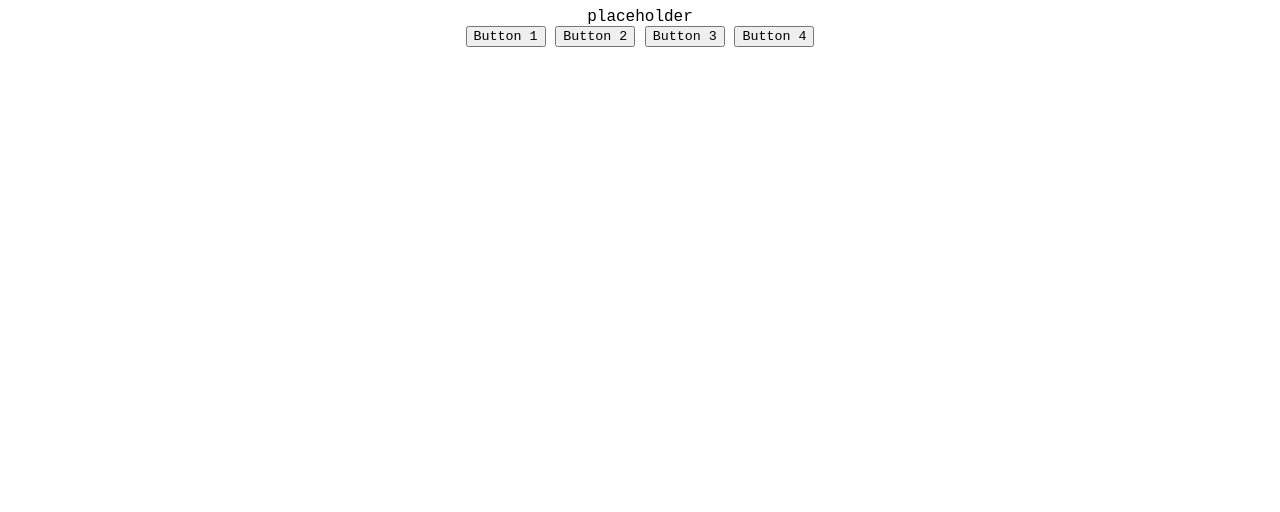
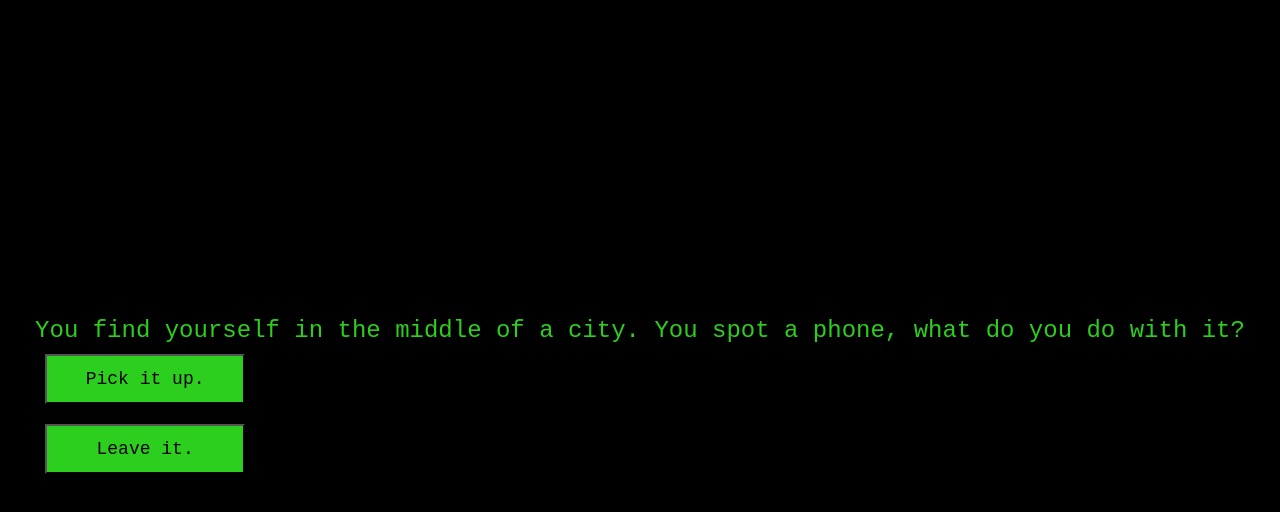
Before and after one commit to peyton33/website_code, a plain HTML site: page page3.html in a window 1280 px wide. Drawn offline with Linux system fonts and the light colour scheme.

Commit message:
deploy javascript code for game

```diff
--- a/game.js
+++ b/game.js
@@ -0,0 +1,149 @@
+const textElement = document.getElementById('text')
+const optionButtonsElement = document.getElementById('option-buttons')
+
+let state = {}
+
+function startGame() {
+  state = {}
+  showTextNode(1)
+}
+
+function showTextNode(textNodeIndex) {
+  const textNode = textNodes.find(textNode => textNode.id === textNodeIndex)
+  textElement.innerText = textNode.text
+  while (optionButtonsElement.firstChild) {
+    optionButtonsElement.removeChild(optionButtonsElement.firstChild)
+  }
+
+  textNode.options.forEach(option => {
+    if (showOption(option)) {
+      const button = document.createElement('button')
+      button.innerText = option.text
+      button.classList.add('btn')
+      button.addEventListener('click', () => selectOption(option))
+      optionButtonsElement.appendChild(button)
+    }
+  })
+}
+
+function showOption(option) {
+  return option.requiredState == null || option.requiredState(state)
+}
+
+function selectOption(option) {
+  const nextTextNodeId = option.nextText
+  if (nextTextNodeId <= 0) {
+    return startGame()
+  }
+  state = Object.assign(state, option.setState)
+  showTextNode(nextTextNodeId)
+}
+
+const textNodes = [
+    {
+        id: 1,
+        text: "You find yourself in the middle of a city. You spot a phone, what do you do with it?",
+        options: [
+            {
+                text: 'Pick it up.',
+                setState: {phone: true},
+                nextText: 2
+            },
+            {
+                text: 'Leave it.',
+                setState: {phone: false},
+                nextText: 2
+            }
+        ]
+    },
+    {
+        id: 2,
+        text: "You walk around the city for a little bit. After walking around, a man comes up to you and asks if you have anything you were willing to give for money.",
+        options: [
+            {
+                text:'Give him the phone.',
+                requiredState: (currentState) => currentState.phone,
+                setState: {phone: false, money: true},
+                nextText: 3
+            },
+            {
+                text:'Tell the man you have nothing.',
+                nextText: 4
+            }
+        ]
+    },
+    {
+        id: 3,
+        text: "You see a store and decide to head inside, what do you buy?",
+        options: [
+            {
+                text: 'Food',
+                setState: {money: false, food:true},
+                nextText: 4
+            },
+            {
+                text: 'Pepper spray',
+                setState: {money: false, spray:true},
+                nextText: 4
+            },
+            {
+                text: 'Buy nothing and leave',
+                nextText: 4
+            }
+        ]
+    },
+    {
+        id: 4,
+        text: "It is getting dark and you decide to take a nap. You wake up to the shuffling of feet and see a person in a mask telling you to give them everything you have. What do you do?",
+        options: [
+            {
+                text: 'Use the pepper spray',
+                requiredState: (currentState) => currentState.spray,
+                setState: {spray: false},
+                nextText: 5
+            },
+            {
+                text: 'Give him the money',
+                requiredState: (currentState) => currentState.money,
+                setState: {money: false},
+                nextText: 6
+            },
+            {
+                text: 'Tell the robber you have nothing',
+                nextText: 7
+            }
+        ]
+    },
+    {
+        id: 5,
+        text: "You use the pepper spray and the robber runs away. You walk around for a while and then fall into a seemingly endless pit. You finally wake up and sigh in relief that it was just a dream.",
+        options: [
+            {
+                text: 'Restart',
+                nextText: -1
+            }
+        ]
+    },
+    {
+        id: 6,
+        text: "You give the robber the money and he leaves. You start to get hungry and try to find food, but you can't buy any. You feel like you are about to die of starvation when you wake up. It was all just a dream.",
+        options: [
+            {
+                text: 'Restart',
+                nextText: -1
+            }
+        ]
+    },
+    {
+        id: 7,
+        text: "The robber is about to attack you, but you wake up. It was only a dream.",
+        options: [
+            {
+                text: 'Restart',
+                nextText: -1
+            }
+        ]
+    }
+]
+
+startGame();
--- a/page3.html
+++ b/page3.html
@@ -10,21 +10,18 @@
 </head>
 <body>
     <div class="container">
-        <center>
+        <div id="text"></div>
 
-            <div id="text">placeholder</div>
+        <div id="option-buttons" class="btn-grid">
 
-            <div id="option-buttons" class="btn-grid">
+            <button class="btn"></button>
 
-                <button class="btn">Button 1</button>
+            <button class="btn"></button>
 
-                <button class="btn">Button 2</button>
+            <button class="btn"></button>
 
-                <button class="btn">Button 3</button>
-
-                <button class="btn">Button 4</button>
-            </div>
-        </center>
+            <button class="btn"></button>
+        </div>
     </div>
 </body>
 </html>
--- a/styles.css
+++ b/styles.css
@@ -2,3 +2,45 @@
     box-sizing: border-box;
     font-family: 'Courier New', Courier, monospace;
 }
+
+body {
+    padding: 0;
+    margin: 0;
+    display: flex;
+    justify-content: center;
+    align-items: center;
+    width: 100vw;
+    height: 100vh;
+    background-color: #000000;
+}
+.content {
+    width: 800px;
+    max-width: 80%;
+    background-color: #000000;
+    padding: 10px;
+}
+
+.btn {
+    background-color: #2dcf1e;
+    color: black;
+    width: 200px;
+    height: 50px;
+    margin: 10px;
+    font-size: large;
+    justify-items: center;
+}
+
+.btn-grid {
+    display: grid;
+    grid-template-columns: auto;
+}
+
+.btn:hover {
+    border-color: blue;
+}
+
+.container {
+    text-align: center;
+    font-size: x-large;
+    color: #2dcf1e;
+}
```
